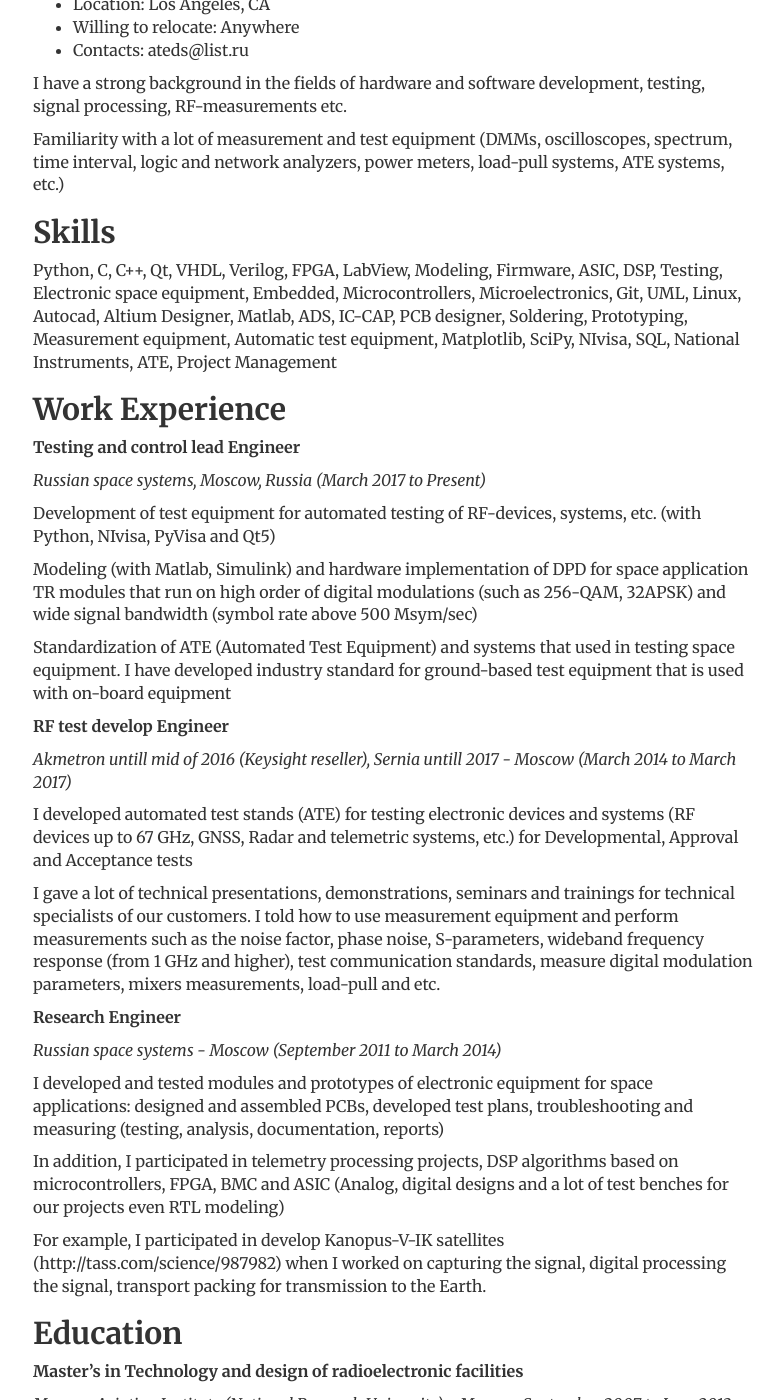
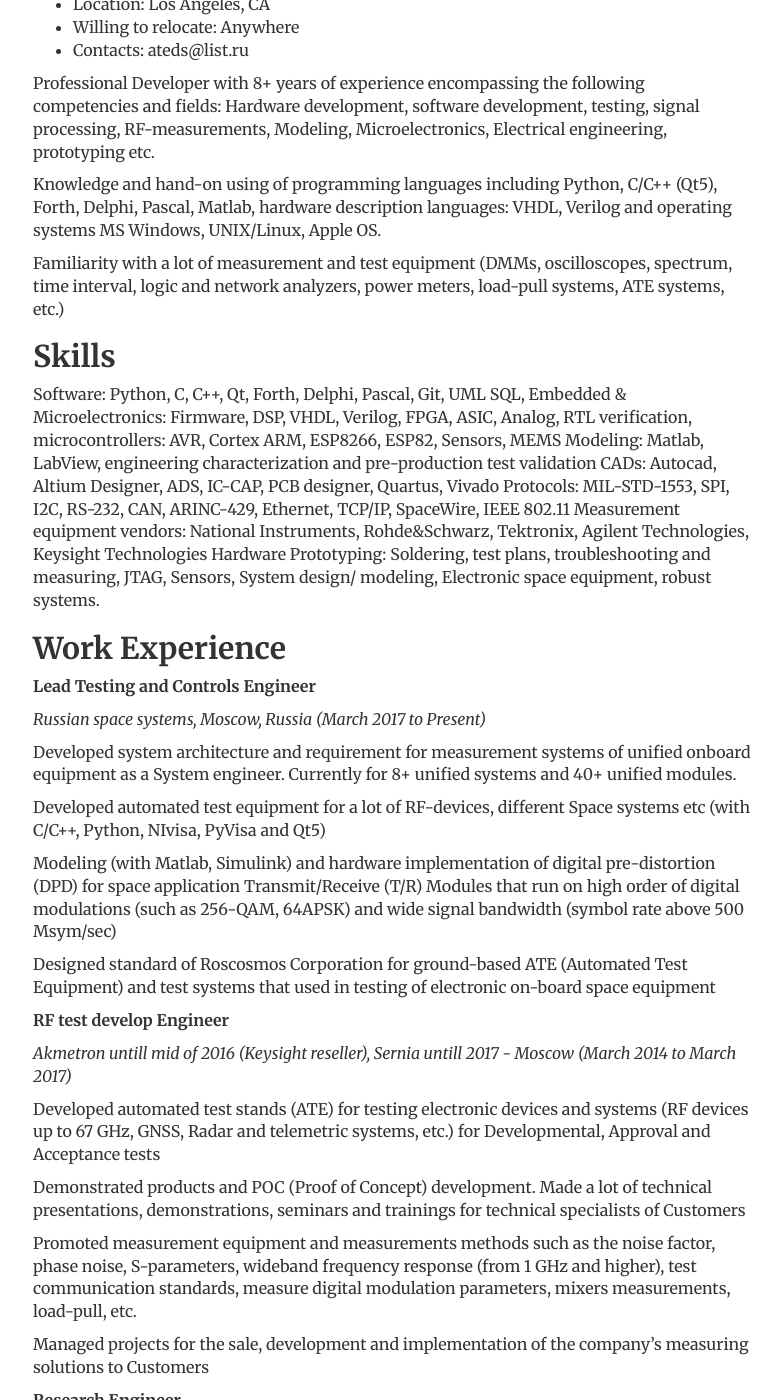
Before and after one commit to dmitrystp/dmitrystp.github.io, a Jekyll site: the page built from resume/index.md, in a window 1280 px wide and 1400 px high, scrolled down 199 px. Shown: the whole window, without its empty margins (247-1031 px from the left). Built offline with Jekyll 4.4.1, drawn with Linux system fonts in a browser that asks for light colours; some of the changed text lies outside the part shown.

Commit message:
Update resume

```diff
--- a/resume/index.md
+++ b/resume/index.md
@@ -8,43 +8,57 @@ title: "Dmitry Stepanov"
 *   Willing to relocate: Anywhere
 *   Contacts: ateds@list.ru
 
-I have a strong background in the fields of hardware and software development, testing, signal processing, RF-measurements etc.
+Professional Developer with 8+ years of experience encompassing the following competencies and fields: Hardware development, software development, testing, signal processing, RF-measurements, Modeling, Microelectronics, Electrical engineering, prototyping etc.
+
+Knowledge and hand-on using of programming languages including Python, C/C++ (Qt5), Forth, Delphi, Pascal, Matlab, hardware description languages: VHDL, Verilog and operating systems MS Windows, UNIX/Linux, Apple OS.
 
 Familiarity with a lot of measurement and test equipment (DMMs, oscilloscopes, spectrum, time interval, logic and network analyzers, power meters, load-pull systems, ATE systems, etc.)
 
 ## Skills
 
-Python, C, C++, Qt, VHDL, Verilog, FPGA, LabView, Modeling, Firmware, ASIC, DSP, Testing, Electronic space equipment, Embedded, Microcontrollers, Microelectronics, Git, UML, Linux, Autocad, Altium Designer, Matlab, ADS, IC-CAP, PCB designer, Soldering, Prototyping, Measurement equipment, Automatic test equipment, Matplotlib, SciPy, NIvisa, SQL, National Instruments, ATE, Project Management
+Software: Python, C, C++, Qt, Forth, Delphi, Pascal, Git, UML SQL,
+Embedded & Microelectronics: Firmware, DSP, VHDL, Verilog, FPGA, ASIC, Analog, RTL verification, microcontrollers: AVR, Cortex ARM, ESP8266, ESP82, Sensors, MEMS
+Modeling: Matlab, LabView, engineering characterization and pre-production test validation
+CADs: Autocad, Altium Designer, ADS, IC-CAP, PCB designer, Quartus, Vivado
+Protocols: MIL-STD-1553, SPI, I2C, RS-232, CAN, ARINC-429, Ethernet, TCP/IP, SpaceWire, IEEE 802.11
+Measurement equipment vendors: National Instruments, Rohde&Schwarz, Tektronix, Agilent Technologies, Keysight Technologies
+Hardware Prototyping: Soldering, test plans, troubleshooting and measuring, JTAG, Sensors, System design/ modeling, Electronic space equipment, robust systems.
 
 ## Work Experience
 
-**Testing and control lead Engineer**
+**Lead Testing and Controls Engineer**
 
 _Russian space systems, Moscow, Russia (March 2017 to Present)_
 
-Development of test equipment for automated testing of RF-devices, systems, etc. (with Python, NIvisa, PyVisa and Qt5)
+Developed system architecture and requirement for measurement systems of unified onboard equipment as a System engineer. Currently for 8+ unified systems and 40+ unified modules.
 
-Modeling (with Matlab, Simulink) and hardware implementation of DPD for space application TR modules that run on high order of digital modulations (such as 256-QAM, 32APSK) and wide signal bandwidth (symbol rate above 500 Msym/sec)
+Developed automated test equipment for a lot of RF-devices, different Space systems etc (with C/C++, Python, NIvisa, PyVisa and Qt5)
 
-Standardization of ATE (Automated Test Equipment) and systems that used in testing space equipment. I have developed industry standard for ground-based test equipment that is used with on-board equipment
+Modeling (with Matlab, Simulink) and hardware implementation of digital pre-distortion (DPD) for space application Transmit/Receive (T/R) Modules that run on high order of digital modulations (such as 256-QAM, 64APSK) and wide signal bandwidth (symbol rate above 500 Msym/sec)
+
+Designed standard of Roscosmos Corporation for ground-based ATE (Automated Test Equipment) and test systems that used in testing of electronic on-board space equipment
 
 **RF test develop Engineer**
 
 _Akmetron untill mid of 2016 (Keysight reseller), Sernia untill 2017 - Moscow (March 2014 to March 2017)_
 
-I developed automated test stands (ATE) for testing electronic devices and systems (RF devices up to 67 GHz, GNSS, Radar and telemetric systems, etc.) for Developmental, Approval and Acceptance tests
+Developed automated test stands (ATE) for testing electronic devices and systems (RF devices up to 67 GHz, GNSS, Radar and telemetric systems, etc.) for Developmental, Approval and Acceptance tests
 
-I gave a lot of technical presentations, demonstrations, seminars and trainings for technical specialists of our customers. I told how to use measurement equipment and perform measurements such as the noise factor, phase noise, S-parameters, wideband frequency response (from 1 GHz and higher), test communication standards, measure digital modulation parameters, mixers measurements, load-pull and etc.
+Demonstrated products and POC (Proof of Concept) development. Made a lot of technical presentations, demonstrations, seminars and trainings for technical specialists of Customers
+
+Promoted measurement equipment and measurements methods such as the noise factor, phase noise, S-parameters, wideband frequency response (from 1 GHz and higher), test communication standards, measure digital modulation parameters, mixers measurements, load-pull, etc.
+
+Managed projects for the sale, development and implementation of the company's measuring solutions to Customers
 
 **Research Engineer**
 
 _Russian space systems - Moscow (September 2011 to March 2014)_
 
-I developed and tested modules and prototypes of electronic equipment for space applications: designed and assembled PCBs, developed test plans, troubleshooting and measuring (testing, analysis, documentation, reports)
+Developed and tested modules and prototypes of electronic equipment for space applications: designed and assembled PCBs, developed test plans, troubleshooting and measuring (testing, analysis, documentation, reports)
 
-In addition, I participated in telemetry processing projects, DSP algorithms based on microcontrollers, FPGA, BMC and ASIC (Analog, digital designs and a lot of test benches for our projects even RTL modeling)
+Participated in telemetry processing projects, DSP algorithms based on microcontrollers, FPGA and ASIC (Analog, digital designs and a lot of test benches for our projects even RTL modeling)
 
-For example, I participated in develop Kanopus-V-IK satellites (http://tass.com/science/987982) when I worked on capturing the signal, digital processing the signal, transport packing for transmission to the Earth.
+Designed real-time embedded systems for Kanopus-V-IK satellites (http://tass.com/science/987982) namely for data acquisition system, capturing and digital signal processing, transport packing for transmission to the ground station.
 
 ## Education
 
```
